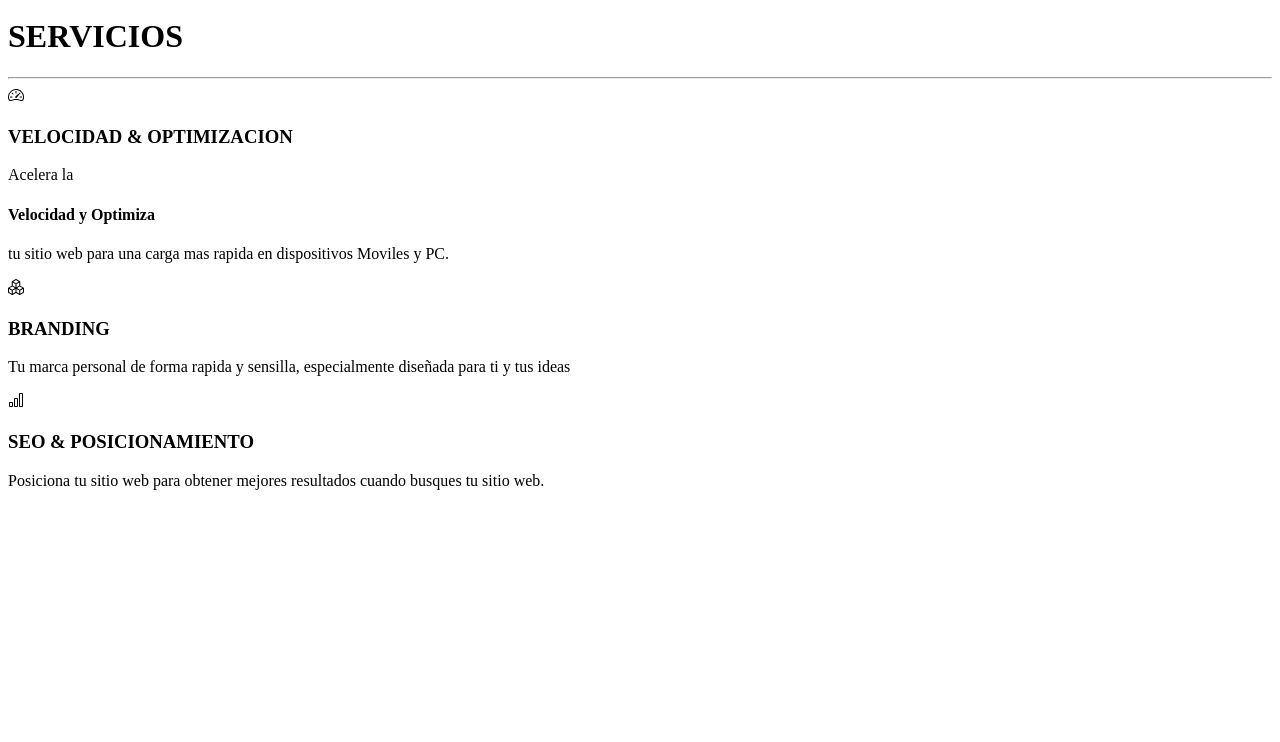
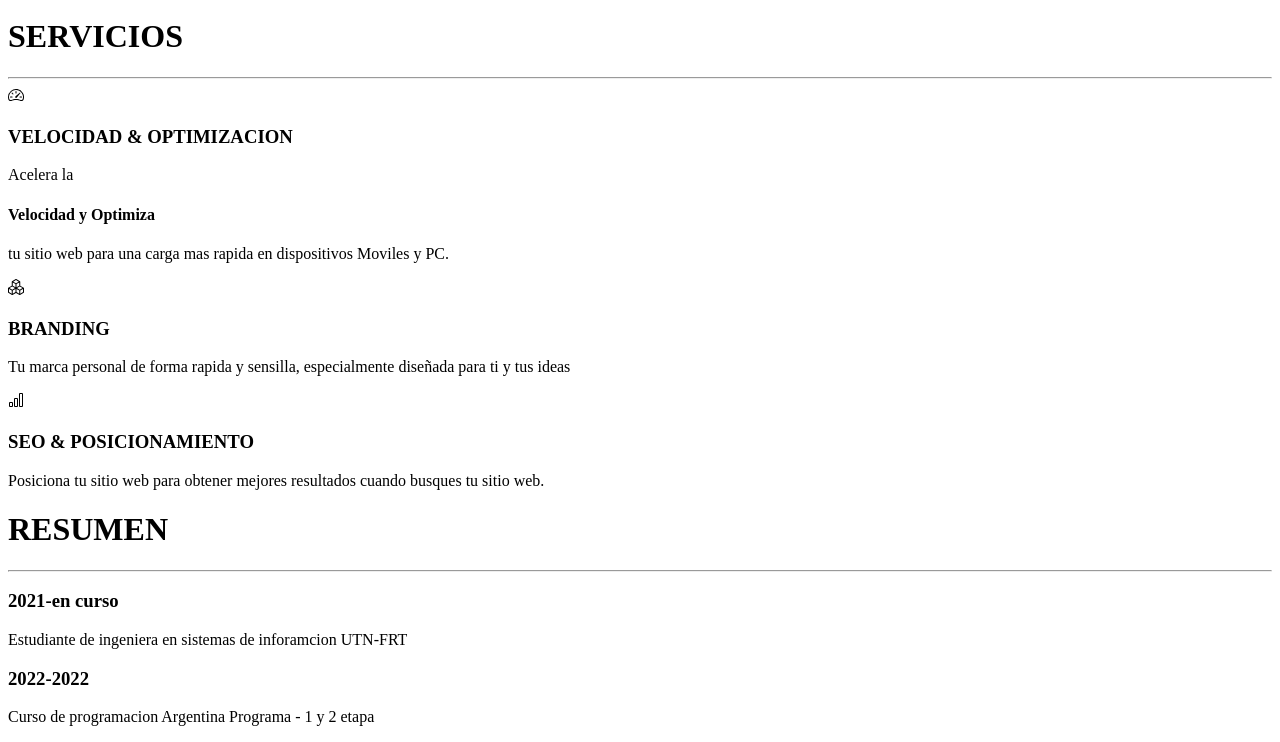
Before and after one commit to Agustina1803/Porfolio, a plain HTML site: page index.html in a window 1280 px wide. Shown: the part 3090-3832 px from the top of the page. Before the commit the page ends 3596 px from the top, so only its background shows below. Drawn offline with Linux system fonts and the light colour scheme.

Commit message:
Realice la seccion RESUMEN

```diff
--- a/index.html
+++ b/index.html
@@ -85,7 +85,15 @@
     </secttion> <!-- fin de seccion SERVICIOS-->
 
     <secttion> <!-- inicio de seccion RESUMEN-->
-
+        <h1>RESUMEN</h1>
+        <hr>
+        <h3>2021-en curso</h3>
+        <p>Estudiante de ingeniera en sistemas de inforamcion
+            UTN-FRT
+        </p>
+        <h3>2022-2022</h3>
+        <p>Curso de programacion Argentina Programa - 1 y 2 etapa
+        </p>
     </secttion> <!-- fin de seccion RESUMEN-->
     <secttion> <!-- inicio de seccion PORFOLIO-->
     </secttion> <!-- fin de seccion PORFOLIO-->
```
